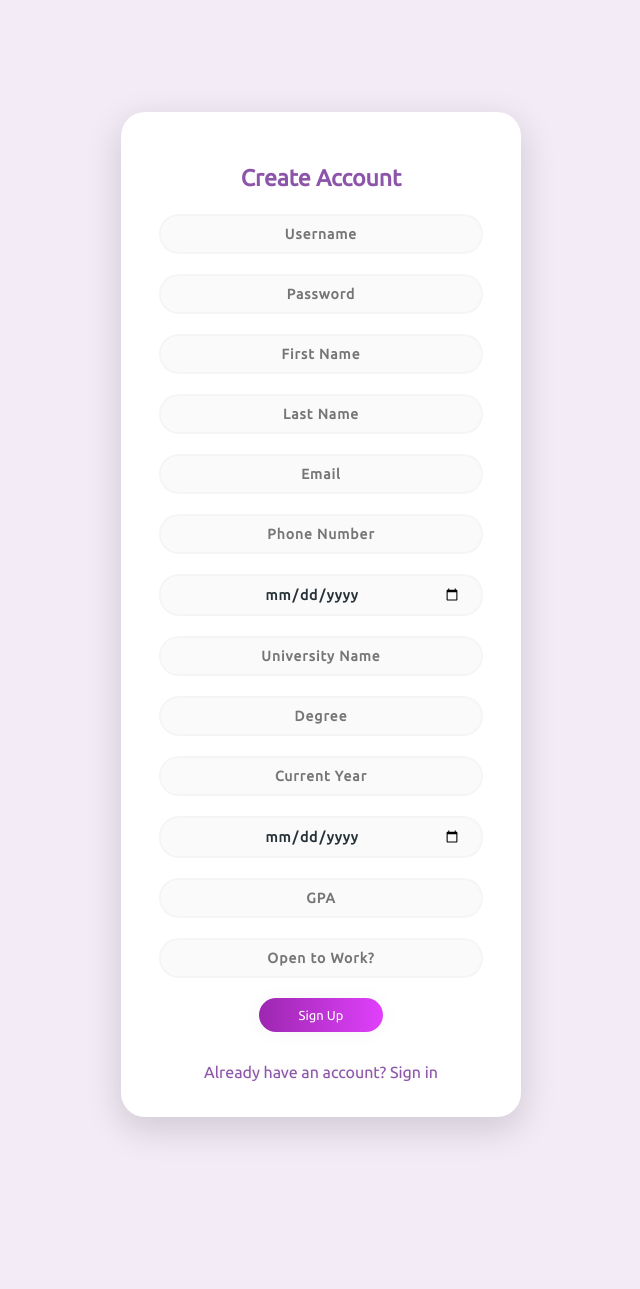
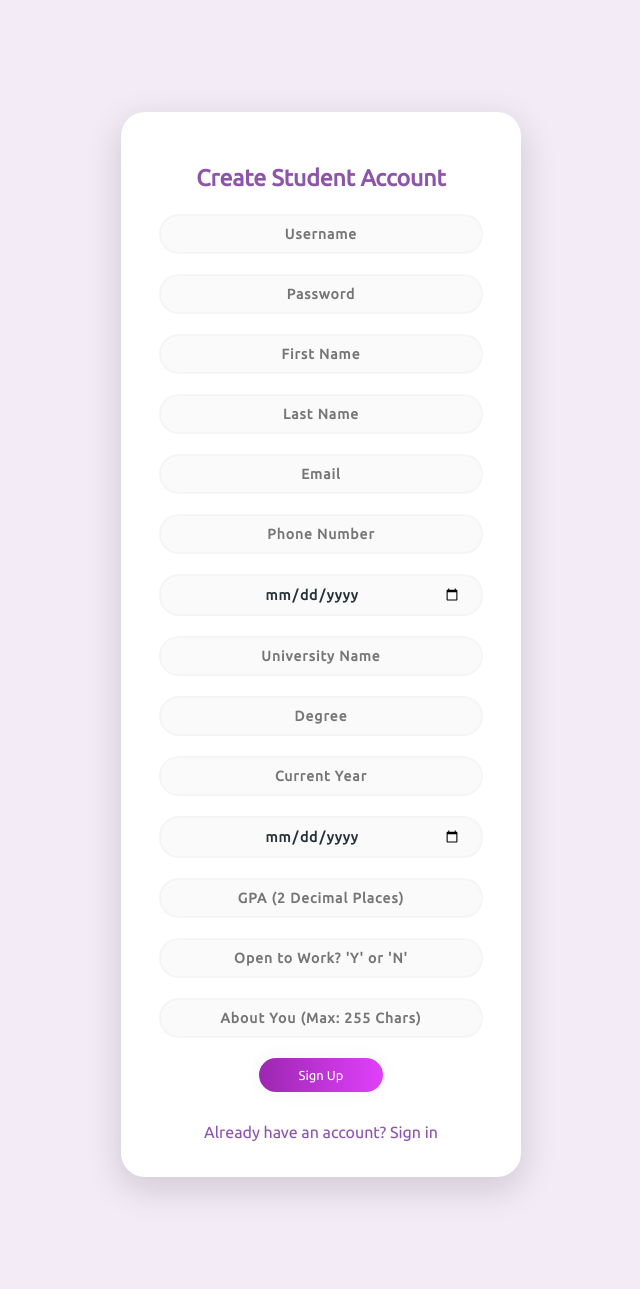
Before and after one commit to JoeBeyrer/CareerCompass, a Django app: page /careercompass/create-student-account/ in a window 1280 px wide. Shown: the whole page, without its empty margins (319-959 px from the left). Before the commit the page ends 1136 px from the top, so only its background shows below. Run offline with Django 5.2, Linux system fonts and the light colour scheme.

Commit message:
Added 'About Me' entry on account creation, minor UI tweaks

```diff
--- a/careercompass/careercompassapp/templates/create-recruiter-account.html
+++ b/careercompass/careercompassapp/templates/create-recruiter-account.html
@@ -109,7 +109,7 @@
 
 <body>
     <div class="main">
-        <p class="sign">Create Account</p>
+        <p class="sign">Create Recruiter Account</p>
         <form action="http://127.0.0.1:8000/careercompass/create-recruiter-account/" method="post" class="create_account_form">
             {% csrf_token %}
             <input name="userID" type="text" placeholder="Username">
@@ -124,6 +124,7 @@
             <input name="position" type="text" placeholder="Position/Title">
             <input name="company_link" type="text" placeholder="Link to Company Webpage">
             <input name="about_company" type="text" placeholder="About the Company (Max: 255 Chars)">
+            <input name="about_me" type="text" placeholder="About You (Max: 255 Chars)">
             <button type="submit" class="submit">Sign Up</button>
         </form>
         <p class="login_link"><a href="http://127.0.0.1:8000/careercompass/login/">Already have an account? Sign in</a></p>
--- a/careercompass/careercompassapp/templates/create-student-account.html
+++ b/careercompass/careercompassapp/templates/create-student-account.html
@@ -109,7 +109,7 @@
 
 <body>
     <div class="main">
-        <p class="sign">Create Account</p>
+        <p class="sign">Create Student Account</p>
         <form action="http://127.0.0.1:8000/careercompass/create-student-account/" method="post" class="create_account_form">
             {% csrf_token %}
             <input name="userID" type="text" placeholder="Username">
@@ -123,8 +123,9 @@
             <input name="degree" type="text" placeholder="Degree">
             <input name="current_year" type="text" placeholder="Current Year">
             <input name="expected" type="date" placeholder="Expected Graduation Date">
-            <input name="gpa" type="text" placeholder="GPA">
-            <input name="open_to_work" type="text" placeholder="Open to Work?">
+            <input name="gpa" type="text" placeholder="GPA (2 Decimal Places)">
+            <input name="open_to_work" type="text" placeholder="Open to Work? 'Y' or 'N'" >
+            <input name="about_me" type="text" placeholder="About You (Max: 255 Chars)">
             <button type="submit" class="submit">Sign Up</button>
         </form>
         <p class="login_link"><a href="http://127.0.0.1:8000/careercompass/login/">Already have an account? Sign in</a></p>
--- a/careercompass/careercompassapp/views.py
+++ b/careercompass/careercompassapp/views.py
@@ -41,13 +41,14 @@ def create_recruiter_account(request):
         phone = request.POST['phone']
         email = request.POST['email']
         dob = request.POST['dob']
+        about_me = request.POST['about_me']
         # Get all recruiter specific data in the html form fields
         company_name = request.POST['company_name']
         about_company = request.POST['about_company']
         position = request.POST['position']
         company_link = request.POST['company_link']
         # Add the user to the Users table in PostgreSQL
-        add_user(username, fName, lName, phone, password, dob, email)
+        add_user(username, fName, lName, phone, password, dob, email, about_me)
         add_recruiter(username, company_name, about_company, position, company_link)
         return redirect('login')
     else:
@@ -64,6 +65,7 @@ def create_student_account(request):
         phone = request.POST['phone']
         email = request.POST['email']
         dob = request.POST['dob']
+        about_me = request.POST['about_me']
         # Get all student specific data in the html form fields
         university = request.POST['university']
         degree = request.POST['degree']
@@ -72,7 +74,7 @@ def create_student_account(request):
         gpa = request.POST['gpa']
         open_to_work = request.POST['open_to_work']
         # Add the user to the Users table in PostgreSQL
-        add_user(username, fName, lName, phone, password, dob, email)
+        add_user(username, fName, lName, phone, password, dob, email, about_me)
         add_student(username, university, degree, current_year, expected, gpa, open_to_work)
         return redirect('login')
     else:
```
Also changed, not shown: careercompass/careercompassapp/templates/login.html (+5 -3 lines).
